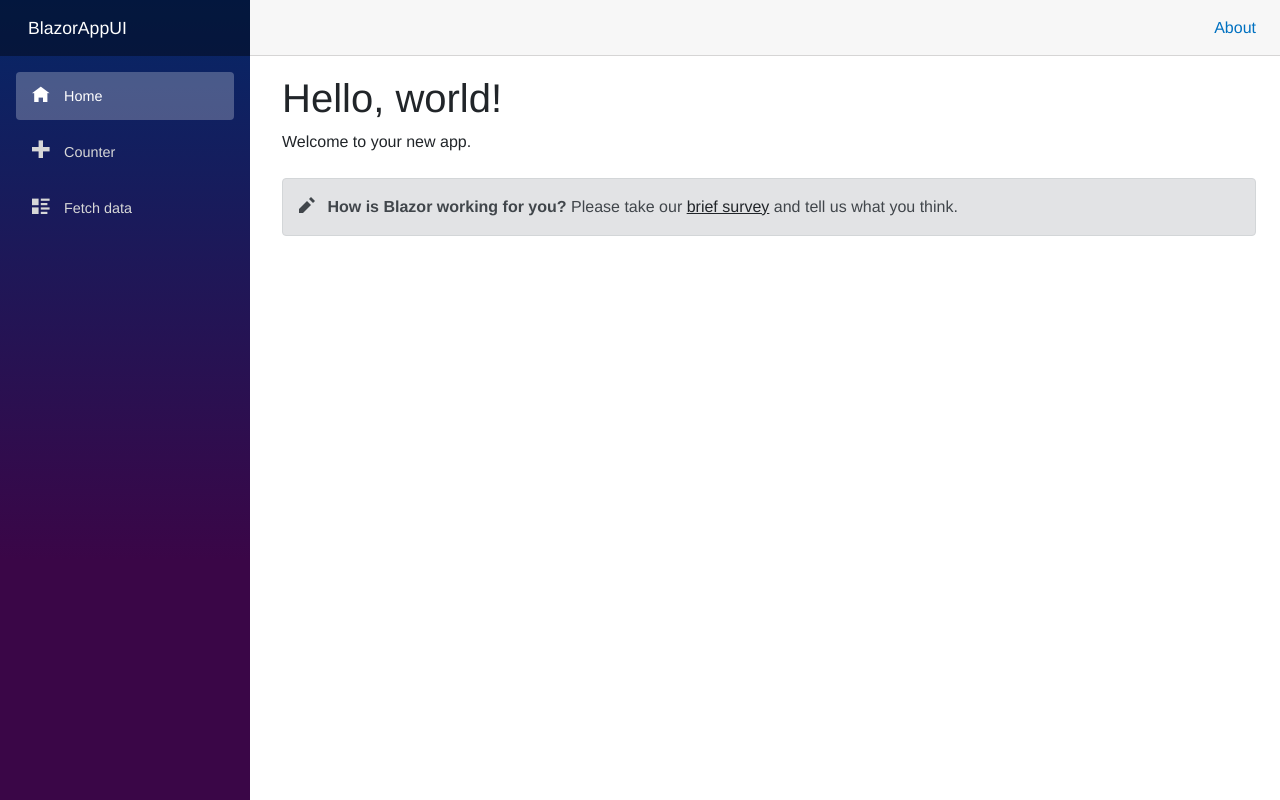
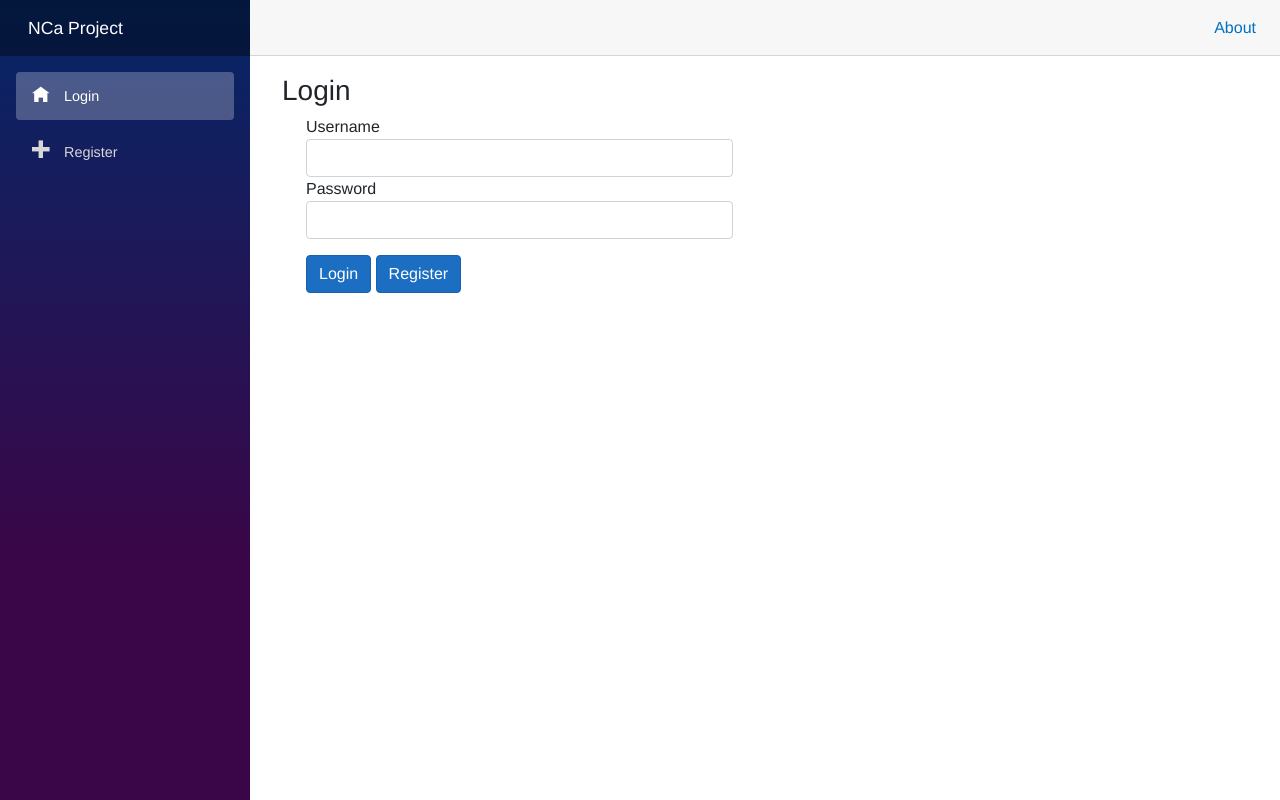
Before and after one commit to dadotnetkid/NCa, an ASP.NET Core app: page / in a window 1280 px wide. Run offline with ASP.NET Core 8, Linux system fonts and the light colour scheme; style sheets or scripts are compiled from the project's sources.

Commit message:
master - login and registration UI

```diff
--- a/BlazorAppUI/Pages/Index.razor
+++ b/BlazorAppUI/Pages/Index.razor
@@ -1,9 +1,35 @@
 @page "/"
+@using Shared.Components.Login
 
 <PageTitle>Index</PageTitle>
 
-<h1>Hello, world!</h1>
+<div class="row">
+    <div class="col-md-6">
+        <h3>Login</h3>
+        <div class="container">
+            <form>
+                <div class="form-group">
+                    <label for="username">Username</label>
+                    <input type="text" class="form-control" id="username" @bind="username" />
+                </div>
+                <div class="form-group">
+                    <label for="password">Password</label>
+                    <input type="password" class="form-control" id="password" @bind="password" />
+                </div>
+                <button type="button" class="btn btn-primary mt-3" @onclick="Submit">Login</button>
+                <a type="button" class="btn btn-primary mt-3" href="/registration">Register</a>
+            </form>
+        </div>
+    </div>
+</div>
 
-Welcome to your new app.
+@code {
+    private string username;
+    private string password;
 
-<SurveyPrompt Title="How is Blazor working for you?" />
+    private void Submit()
+    {
+        // Handle login logic here
+        Console.WriteLine($"Username: {username}, Password: {password}");
+    }
+}
--- /dev/null
+++ b/BlazorAppUI/Shared/Components/Login/Login.razor
@@ -0,0 +1,26 @@
+<h3>Login</h3>
+
+<div class="container">
+    <form>
+        <div class="form-group">
+            <label for="username">Username</label>
+            <input type="text" class="form-control" id="username" @bind="username" />
+        </div>
+        <div class="form-group">
+            <label for="password">Password</label>
+            <input type="password" class="form-control" id="password" @bind="password" />
+        </div>
+        <button type="button" class="btn btn-primary" @onclick="Submit">Login</button>
+    </form>
+</div>
+
+@code {
+    private string username;
+    private string password;
+
+    private void Submit()
+    {
+        // Handle login logic here
+        Console.WriteLine($"Username: {username}, Password: {password}");
+    }
+}
--- a/BlazorAppUI/Shared/NavMenu.razor
+++ b/BlazorAppUI/Shared/NavMenu.razor
@@ -1,6 +1,6 @@
 <div class="top-row ps-3 navbar navbar-dark">
     <div class="container-fluid">
-        <a class="navbar-brand" href="">BlazorAppUI</a>
+        <a class="navbar-brand" href="">NCa Project</a>
         <button title="Navigation menu" class="navbar-toggler" @onclick="ToggleNavMenu">
             <span class="navbar-toggler-icon"></span>
         </button>
@@ -11,19 +11,19 @@
     <nav class="flex-column">
         <div class="nav-item px-3">
             <NavLink class="nav-link" href="" Match="NavLinkMatch.All">
-                <span class="oi oi-home" aria-hidden="true"></span> Home
+                <span class="oi oi-home" aria-hidden="true"></span> Login
             </NavLink>
         </div>
         <div class="nav-item px-3">
-            <NavLink class="nav-link" href="counter">
-                <span class="oi oi-plus" aria-hidden="true"></span> Counter
+            <NavLink class="nav-link" href="/registration">
+                <span class="oi oi-plus" aria-hidden="true"></span> Register
             </NavLink>
         </div>
-        <div class="nav-item px-3">
+        @* <div class="nav-item px-3">
             <NavLink class="nav-link" href="fetchdata">
                 <span class="oi oi-list-rich" aria-hidden="true"></span> Fetch data
             </NavLink>
-        </div>
+        </div> *@
     </nav>
 </div>
 
```
Also changed, not shown: BlazorAppUI/Pages/Registration.razor (added, +70 -0 lines).
